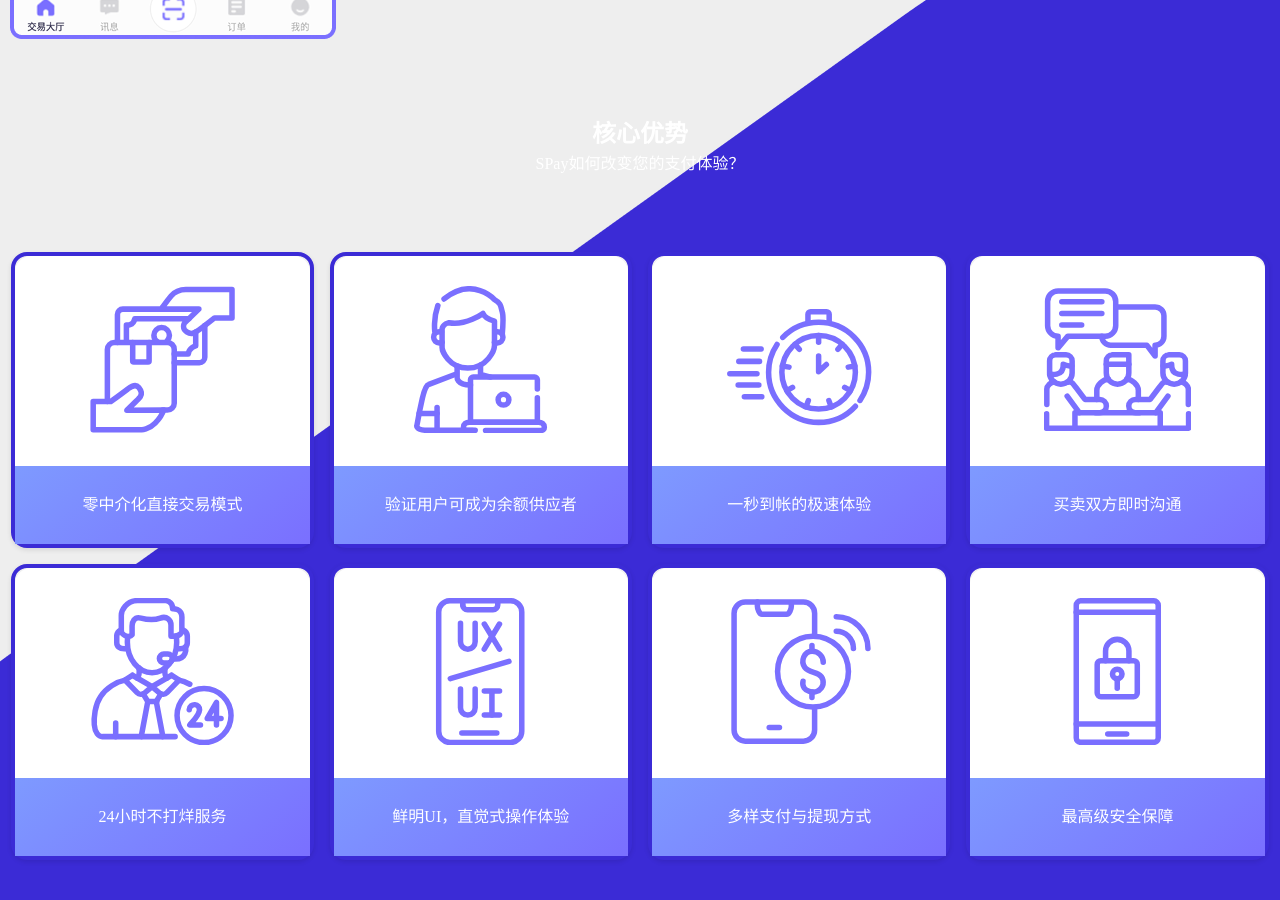
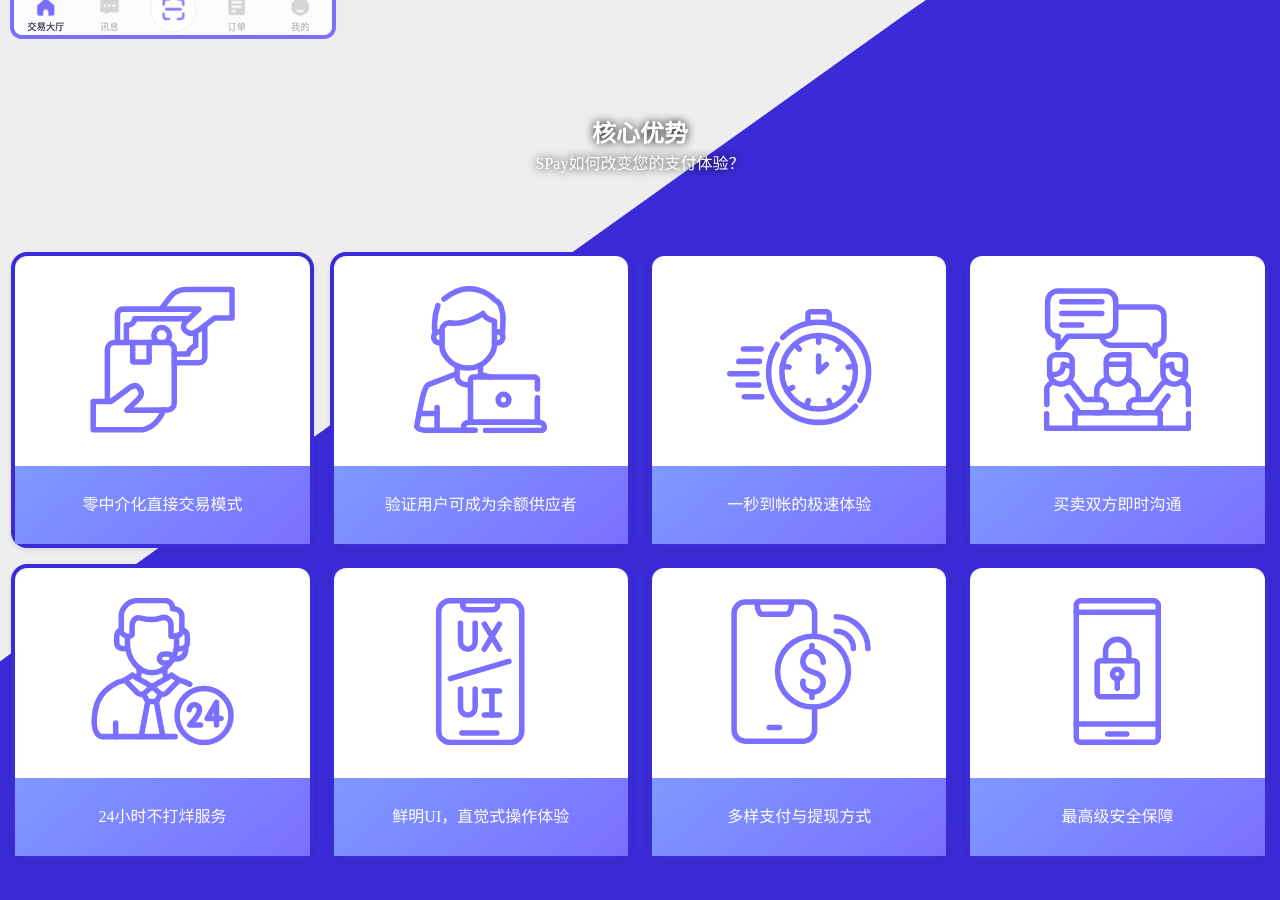
Before and after one commit to addie1988/SPay, a plain HTML site: page index.html in a window 1280 px wide. Shown: the part 1220-2120 px from the top of the page. Drawn offline with Linux system fonts and the light colour scheme.

Commit message:
6-16-17-34

```diff
--- a/css/style.sass
+++ b/css/style.sass
@@ -485,12 +485,14 @@ body
                     font-size: 24px
                     font-weight: 900
                     text-align: center
+                    text-shadow: 0 0 10px black;
                 p
                     color: #fff
                     font-size: 16px
                     font-weight: 300
                     text-align: center
                     margin-top: 10px
+                    text-shadow: 0 0 10px black;
         .advantages_ul
             position: relative
             .advantages_ul_content
```
Also changed, not shown: css/style.css, css/style.min.css.
